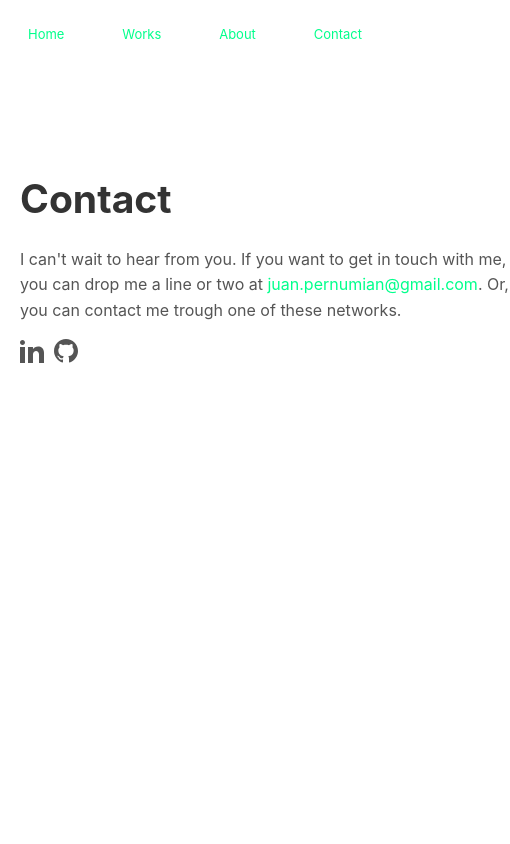
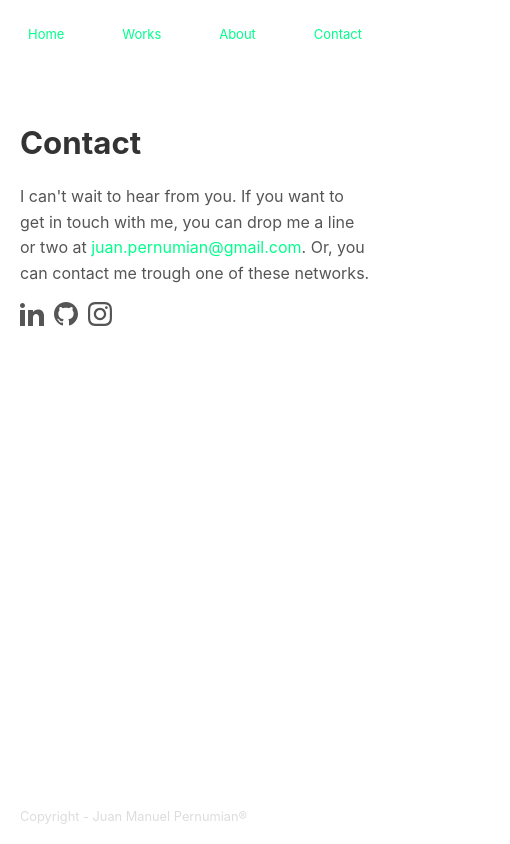
Before and after one commit to juanpernu/myWebsite, a Next.js app: page /contact in a window 390 px wide. Shown: the whole page, 510 px wide, since content can reach past the window. Built offline with nearby package versions, Linux system fonts and the light colour scheme.

Commit message:
create styles for mobile

```diff
--- a/components/Icons/index.js
+++ b/components/Icons/index.js
@@ -2,10 +2,12 @@ import React from 'react';
 
 import Linkedin from './linkedin';
 import Github from './github';
+import Instagram from './instagram';
 
 const icons = {
   linkedin: Linkedin,
   github: Github,
+  instagram: Instagram,
 };
 
 const GeneratedIcon = ({ type, width, height, colorStroke, colorFill }) => {
--- /dev/null
+++ b/components/Icons/instagram.js
@@ -0,0 +1,95 @@
+import React from 'react';
+
+const Instagram = ({ width = 24, height = 24, colorStroke, colorFill = '#555' }) => (
+  <svg width={width} height={height} viewBox="0 0 24 24">
+    <path
+      className='svgPath'
+      fill={colorFill}
+      d={`
+        M12
+        2.163c3.204
+        0
+        3.584.012
+        4.85.07
+        3.252.148
+        4.771
+        1.691
+        4.919
+        4.919.058
+        1.265.069
+        1.645.069
+        4.849
+        0
+        3.205-.012
+        3.584-.069
+        4.849-.149
+        3.225-1.664
+        4.771-4.919
+        4.919-1.266.058-1.644.07-4.85.07-3.204
+        0-3.584-.012-4.849-.07-3.26-.149-4.771-1.699-4.919-4.92-.058-1.265-.07-1.644-.07-4.849
+        0-3.204.013-3.583.07-4.849.149-3.227
+        1.664-4.771
+        4.919-4.919
+        1.266-.057
+        1.645-.069
+        4.849-.069zm0-2.163c-3.259
+        0-3.667.014-4.947.072-4.358.2-6.78
+        2.618-6.98
+        6.98-.059
+        1.281-.073
+        1.689-.073
+        4.948
+        0
+        3.259.014
+        3.668.072
+        4.948.2
+        4.358
+        2.618
+        6.78
+        6.98
+        6.98
+        1.281.058
+        1.689.072
+        4.948.072
+        3.259
+        0
+        3.668-.014
+        4.948-.072
+        4.354-.2
+        6.782-2.618
+        6.979-6.98.059-1.28.073-1.689.073-4.948
+        0-3.259-.014-3.667-.072-4.947-.196-4.354-2.617-6.78-6.979-6.98-1.281-.059-1.69-.073-4.949-.073zm0
+        5.838c-3.403
+        0-6.162
+        2.759-6.162
+        6.162s2.759
+        6.163
+        6.162
+        6.163
+        6.162-2.759
+        6.162-6.163c0-3.403-2.759-6.162-6.162-6.162zm0
+        10.162c-2.209
+        0-4-1.79-4-4
+        0-2.209
+        1.791-4
+        4-4s4
+        1.791
+        4
+        4c0
+        2.21-1.791
+        4-4
+        4zm6.406-11.845c-.796
+        0-1.441.645-1.441
+        1.44s.645
+        1.44
+        1.441
+        1.44c.795
+        0
+        1.439-.645
+        1.439-1.44s-.644-1.44-1.439-1.44z
+      `}
+    />
+  </svg>
+);
+
+export default Instagram;
--- a/pages/contact.js
+++ b/pages/contact.js
@@ -18,18 +18,30 @@ const Contact = () => (
         Or, you can contact me trough one of these networks.
       </p>
       <div>
-        <a className='contact-link' href='https://www.linkedin.com/in/juan-manuel-pernumian-01455043/'>
-          <Icons type='linkedin'/>
+        <a className='contact-link' target='_blank' href='https://www.linkedin.com/in/juan-manuel-pernumian-01455043/'>
+          <Icons type='linkedin' />
         </a>
-        <a className='contact-link' href='https://github.com/juanpernu'>
-          <Icons type='github'/>
+        <a className='contact-link' target='_blank' href='https://github.com/juanpernu'>
+          <Icons type='github' />
+        </a>
+        <a className='contact-link' target='_blank' href='https://www.instagram.com/juanpernu/'>
+          <Icons type='instagram' />
         </a>
       </div>
+      <footer>Copyright - Juan Manuel Pernumian®</footer>
     </div>
 
     <style jsx>{`
       * {
         font-size: 16px;
+      }
+      footer {
+        font-size: 0.8em;
+        position: fixed;
+        bottom: 0;
+        margin: 0;
+        padding-bottom: 20px;
+        color: #ddd;
       }
       code {
         color: #ff3860;
@@ -74,6 +86,30 @@ const Contact = () => (
       .contact-link:hover :global(.svgPath) {
         fill: #00ff8b;
       }
+
+      @media only screen and (max-width: 800px) {
+        .hero {
+          display: flex;
+          flex-direction: column;
+          padding: 50px 20px 0;
+          width: auto;
+        }
+        .title {
+          font-size: 1.953em;
+        }
+        .description {
+          font-size: 1em;
+          width: auto;
+          line-height: 1.6;
+          color: #555;
+        }
+        .row {
+          flex-direction: column;
+        }
+        .card {
+          margin: 0 0 20px;
+        }
+      }
     `}</style>
   </div>
 )
```
Also changed, not shown: pages/about.js (+37 -0 lines), pages/index.js (+28 -0 lines), pages/works.js (+33 -0 lines).
